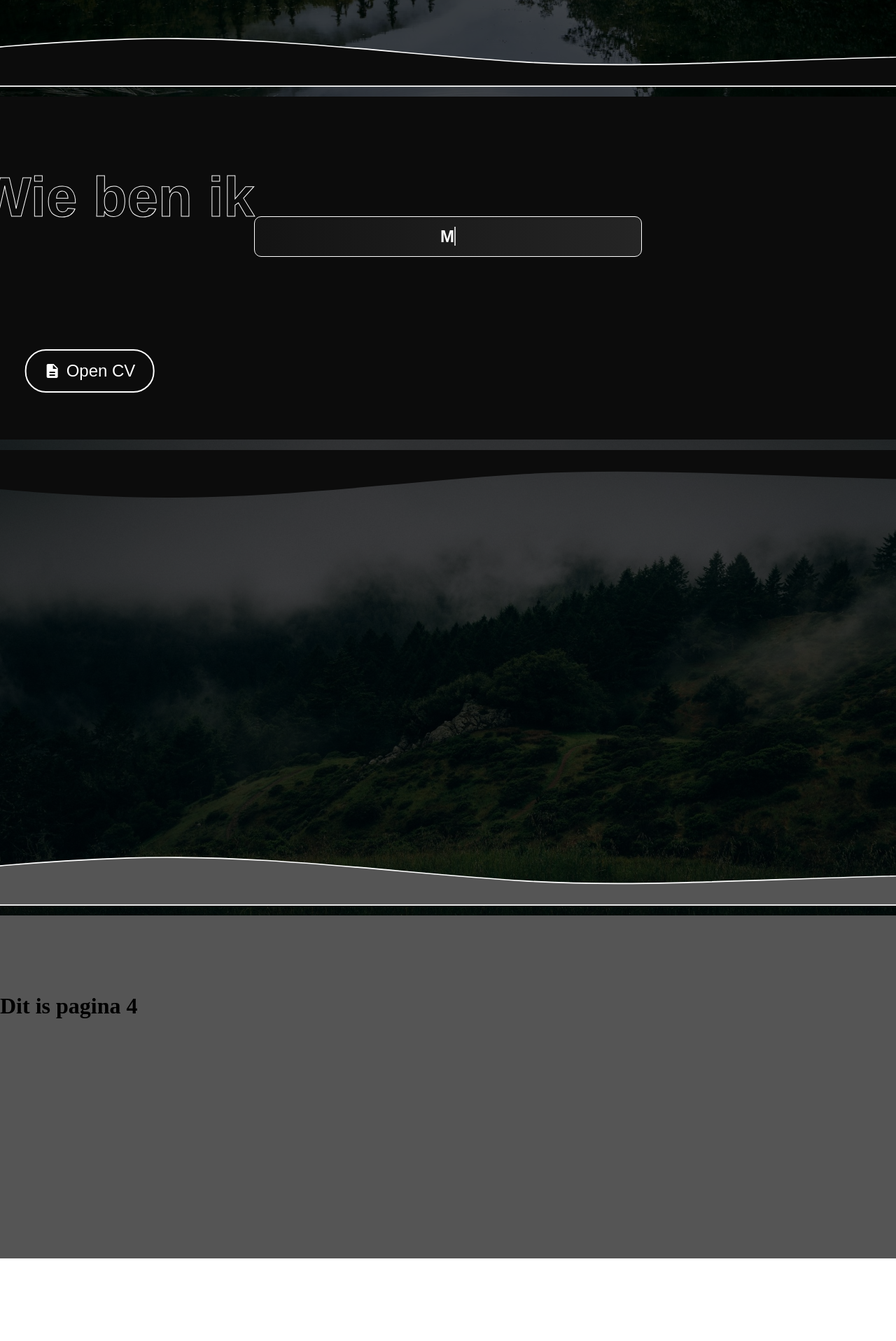
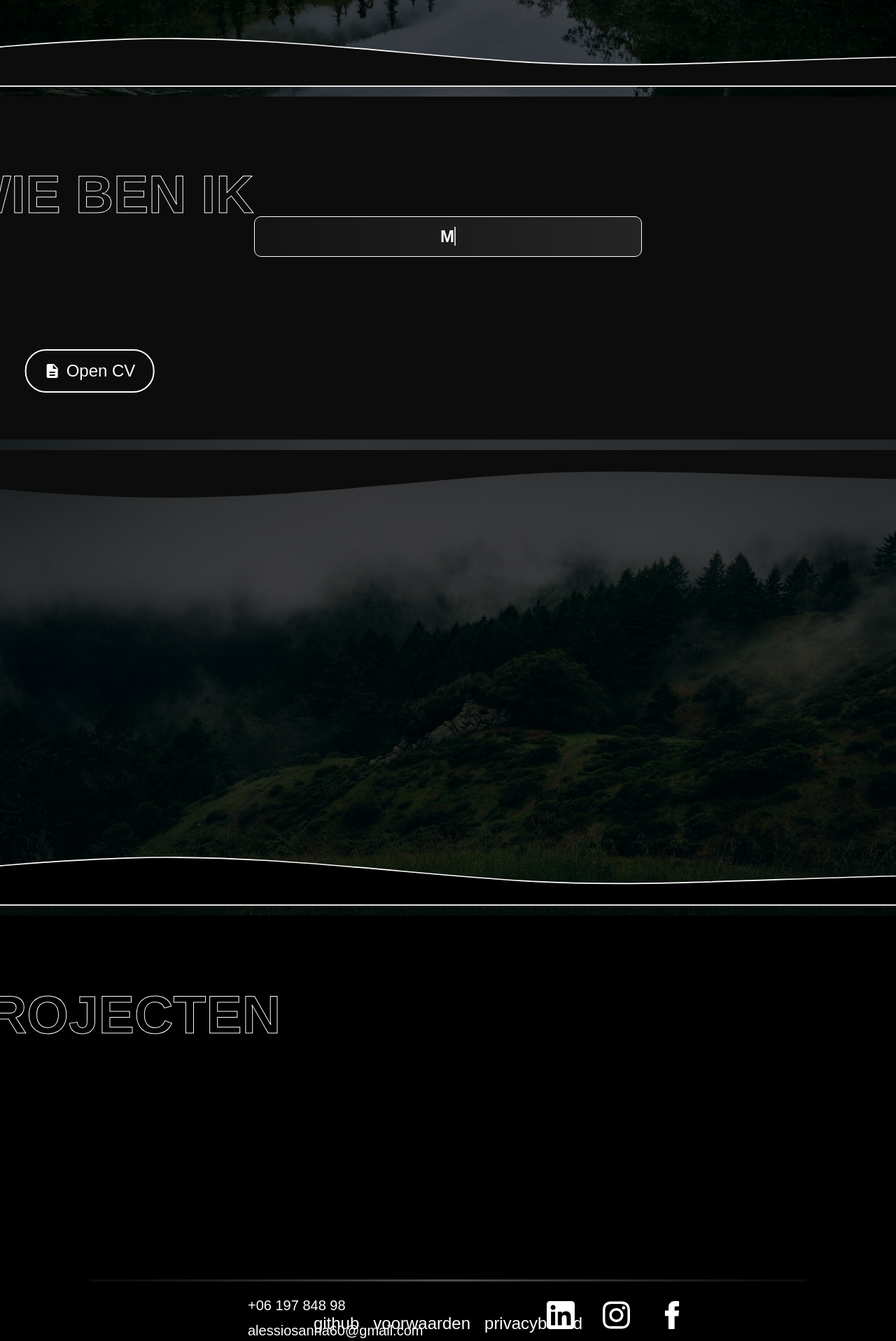
Before and after one commit to aimalessio/website-goeie, a PHP site: page / in a window 1280 px wide. Shown: the part 662-2578 px from the top of the page at 70% size. Run offline with PHP 8.4, Linux system fonts and the light colour scheme.

```diff
--- a/app/css/page-1.css
+++ b/app/css/page-1.css
@@ -69,7 +69,6 @@ body {
 
 .navbar-list li a:hover::after {
     width: 75%;
-    /* Pas de breedte aan zoals gewenst */
     left: 50%;
 }
 
--- a/app/css/page-2.css
+++ b/app/css/page-2.css
@@ -10,10 +10,10 @@
 
 .page-2 h1 {
     font-family: 'Arial', Sans-serif;
-    font-size: 5em;
+    font-size: 4.7em;
     text-align: center;
     position: absolute;
-    left: 13%;
+    left: 12%;
     transform: translate(-50%, -50%);
     color: transparent;
     -webkit-text-stroke-width: 1px;
--- a/app/css/page-4.css
+++ b/app/css/page-4.css
@@ -1,8 +1,22 @@
 .page-4 {
     height: 50%;
     width: 100%;
-    background-color: rgb(85, 85, 85); /* Zorg ervoor dat deze kleur overeenkomt met de SVG */
+    background-color: rgb(0, 0, 0); /* Zorg ervoor dat deze kleur overeenkomt met de SVG */
     position: relative;
     z-index: 1;
     padding-top: 90px;
 }
+
+
+.page-4 h1 {
+    font-family: 'Arial', Sans-serif;
+    font-size: 4.8em;
+    text-align: center;
+    position: absolute;
+    left: 13%;
+    transform: translate(-50%, -50%);
+    color: transparent;
+    -webkit-text-stroke-width: 1px;
+    -webkit-text-stroke-color: rgb(255, 255, 255);
+    z-index: 1;
+}
--- a/app/css/page-5.css
+++ b/app/css/page-5.css
@@ -1,8 +1,133 @@
 .page-5 {
     height: 5%;
     width: 100%;
-    background-color: rgb(255, 255, 255); /* Zorg ervoor dat deze kleur overeenkomt met de SVG */
+    background-color: rgb(0, 0, 0);
     position: relative;
     z-index: 1;
     padding-top: 90px;
 }
+
+
+.line-container {
+    display: flex;
+    justify-content: center;
+    margin-top: -30px;
+}
+
+.line {
+    width: 80%;
+    height: 3px;
+    background: linear-gradient(90deg, rgba(255, 255, 255, 0.05) 5%, rgba(255, 255, 255, 0.3) 50%, rgba(255, 255, 255, 0.05) 95%);
+    transform: translateY(-30px);
+}
+
+.contact-info {
+    position: absolute;
+    font-size: 20px;
+    left: 350px;
+    top: 40%;
+}
+
+
+.contact-phone, .contact-email {
+    font-family: Sans-serif;
+    background-color: transparent;
+    color: white;
+    text-decoration: none;
+    padding: 4px;
+    display: inline-block;
+    overflow: hidden;
+    transition: color 1s ease-in-out, opacity 1s ease-in-out;
+    position: relative;
+}
+
+
+.contact-phone::after, .contact-email::after {
+    content: '';
+    position: absolute;
+    bottom: 0px;
+    left: 50%;
+    width: 0;
+    height: 2px;
+    background-color: white;
+    transition: width 0.6s, left 0.6s;
+    transform: translateX(-50%);
+}
+
+.contact-phone:hover, .contact-email:hover {
+    opacity: 1;
+}
+
+.contact-phone:hover::after, .contact-email:hover::after {
+    width: 100%;
+    left: 50%;
+}
+
+
+.voorwaarden {
+    display: flex;
+       font-family: Sans-serif;
+    justify-content: center;
+    gap: 20px;
+    margin-bottom: -10px;
+}
+
+.voorwaarden a {
+    color: white;
+    text-decoration: none;
+    font-size: 1.5em;
+    position: relative;
+}
+
+.voorwaarden a::after {
+    content: '';
+    position: absolute;
+    bottom: -5px;
+    left: 50%;
+    width: 0;
+    height: 2px;
+    background-color: white;
+    transition: width 0.5s, left 0.5s;
+    transform: translateX(-50%);
+}
+
+.voorwaarden a:hover::after {
+    width: 100%;
+    left: 50%;
+}
+
+.github-link {
+    text-decoration: none;
+    position: relative;
+}
+
+.github-link::after {
+    content: '';
+    position: absolute;
+    bottom: -2px;
+    left: 50%;
+    width: 0;
+    height: 2px;
+    transition: width 0.5s, left 0.5s;
+    transform: translateX(-50%);
+}
+
+
+.socials {
+    display: flex;
+    justify-content: right;
+    align-items: center;
+    gap: 40px;
+    margin-right: 300px;
+    position: absolute;
+    top: 45%;
+    right: 0;
+}
+
+.socials .svg-link-button {
+    transition: transform 0.5s ease;
+}
+
+.socials .svg-link-button:hover {
+    transform: scale(1.3);
+}
--- a/app/index.html
+++ b/app/index.html
@@ -32,18 +32,14 @@
     </div>
 
     <div class="page-2" id="page-2">
-        <h1>Wie ben ik</h1>
-
-        <!-- CV button with enhanced document SVG icon -->
-        <a href="./media/Kopie van Alessio Sanna CV.pdf" class="cvbutton" target="_blank">
+        <h1>WIE BEN IK</h1>
+        <a href="./media/Alessio Sanna CV.pdf" class="cvbutton" target="_blank">
             <svg width="24" height="24" viewBox="0 0 24 24" fill="black" xmlns="http://www.w3.org/2000/svg">
                 <path d="M6 2C4.9 2 4 2.9 4 4V20C4 21.1 4.9 22 6 22H18C19.1 22 20 21.1 20 20V8L14 2H6ZM13 9V3.5L18.5 9H13ZM8 13H16V15H8V13ZM8 17H16V19H8V17Z" />
             </svg>
             Open CV
         </a>
         <img src="./media/alessio.jpg" alt="Foto van Alessio">
-
-        <!-- Typewriter effect text -->
         <p>
             <span class="typewriter">
                 <span class="first-line hidden-text"></span>
@@ -63,7 +59,7 @@
         </div>
         <div class="page-3-footer">
             <svg viewBox="0 0 39 2" xmlns="http://www.w3.org/2000/svg">
-                <path class="animated-path" fill="rgb(85, 85, 85)" stroke="#ffffff" stroke-width="0.05"
+                <path class="animated-path" fill="rgb(0, 0, 0)" stroke="#ffffff" stroke-width="0.05"
                     transform="translate(-5, 0) scale(2, 1)"
                     d="M35.28.31c-2.57.84-7.68.3-11.8.43-4.1.12-6.85.61-9.57.28C11.18.69 8.3-.16 5.3.02 2.3.22.57.85 0 .87v1.2h35.28z" />
             </svg>
@@ -72,11 +68,43 @@
 
 
     <div class="page-4" id-="page-4">
-        <h1>Dit is pagina 4</h1>
+        <h1>PROJECTEN</h1>
     </div>
 
     <div class="page-5" id="page-5">
-        <h1>Contact</h1>
+        <div class="line-container">
+            <div class="line"></div>
+        </div>
+
+        <div class="contact-info">
+                <a  href="tel:+1234567890" class="contact-phone">+06 197 848 98</a>
+                <br>
+                <a href="mailto:alessiosanna60@gmail.com" class="contact-email">alessiosanna60@gmail.com</a>
+        </div>
+
+        <div class="voorwaarden">
+            <p class="voorwaarden a">
+                <a href="https://github.com/AlessioSanna" class="github-link" target="_blank">github </a>
+                <a href="">voorwaarden</a>
+                <a href="">privacybeleid</a>
+            </p>
+        </div>
+
+        <div class="socials" id="socials">
+            <a href="https://www.linkedin.com/in/alessio-sanna-4a17422b0/" class="svg-link-button svg-linkedin"
+                target="_blank">
+                <img src="./media/LinkedIn_icon.svg" alt="LinkedIn">
+            </a>
+            <a href="https://www.instagram.com/alessiosa0/" class="svg-link-button svg-instagram" target="_blank">
+                <img src="./media//Instagram_logo.svg" alt="Instagram">
+            </a>
+            <a href="https://www.facebook.com/profile.php?id=100077761356112" class="svg-link-button"
+                target="_blank">
+                <img src="./media/facebook-svgrepo-com.svg" alt="Facebook">
+            </a>
+        </div>
+    </div>
+
     </div>
 
 
```
Also changed, not shown: app/media/LinkedIn_icon.svg (added), app/media/facebook-svgrepo-com.svg (added), app/media/instagram_logo.svg (added), 2 other files.
